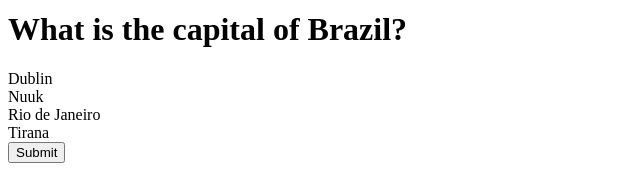
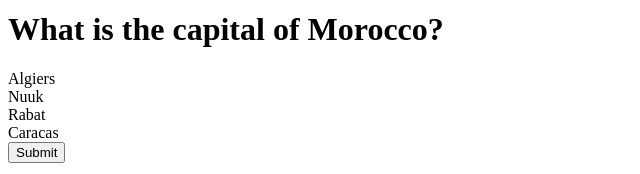
Before and after one commit to mhmh4/world-capitals-quiz, a React (Vite) app: page / in a window 1280 px wide. Shown: the part 340-514 px from the top of the page, without its empty margins (0-640 px from the left). Built offline with nearby package versions, Linux system fonts and the light colour scheme.

Commit message:
Add a few North African capitals

```diff
--- a/src/data.ts
+++ b/src/data.ts
@@ -5,6 +5,11 @@ const data: CapitalInfo[] = [
     country: "Albania",
     capital: "Tirana",
     imageFileName: "tirana.jpg",
+  },
+  {
+    country: "Algeria",
+    capital: "Algiers",
+    imageFileName: "algiers.jpg",
   },
   {
     country: "Bolivia",
@@ -47,6 +52,11 @@ const data: CapitalInfo[] = [
     imageFileName: "mexico-city.jpg",
   },
   {
+    country: "Morocco",
+    capital: "Rabat",
+    imageFileName: "rabat.jpg",
+  },
+  {
     country: "Switzerland",
     capital: "Bern",
     imageFileName: "bern.jpg",
```
